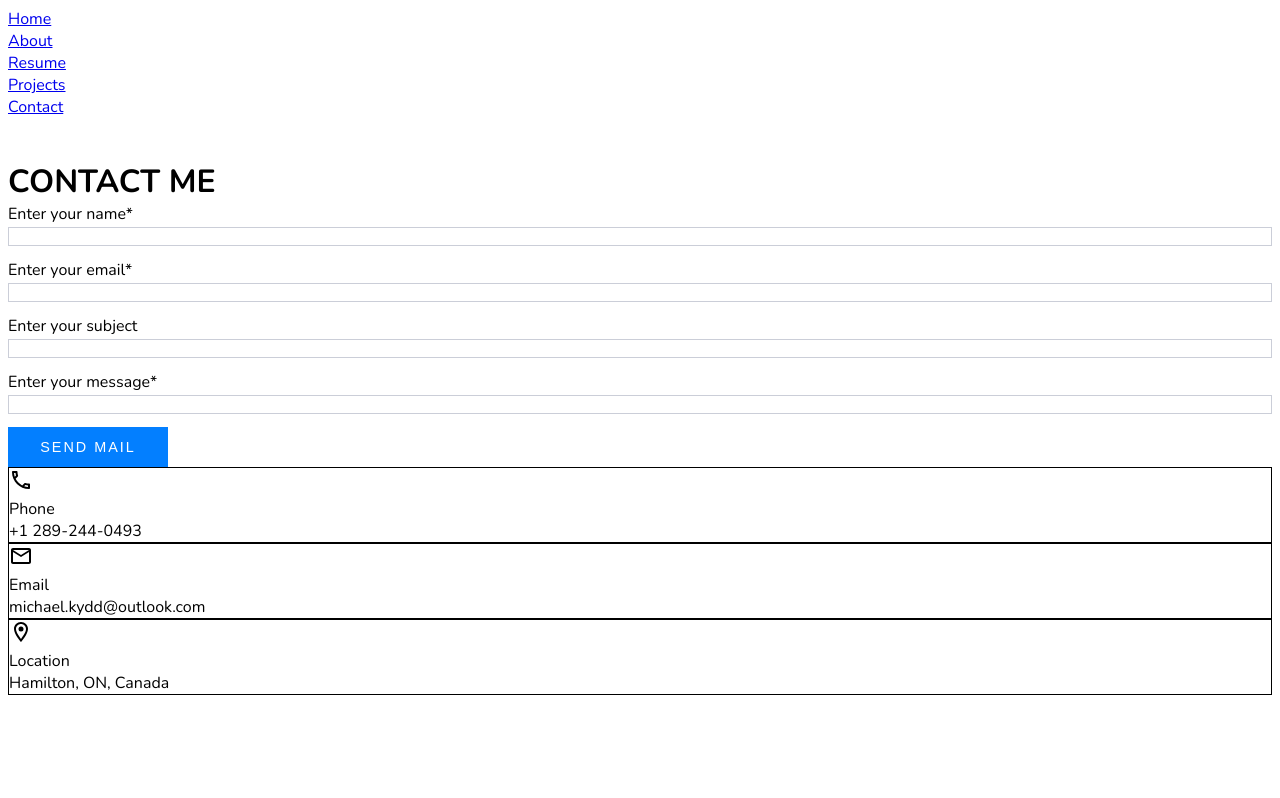
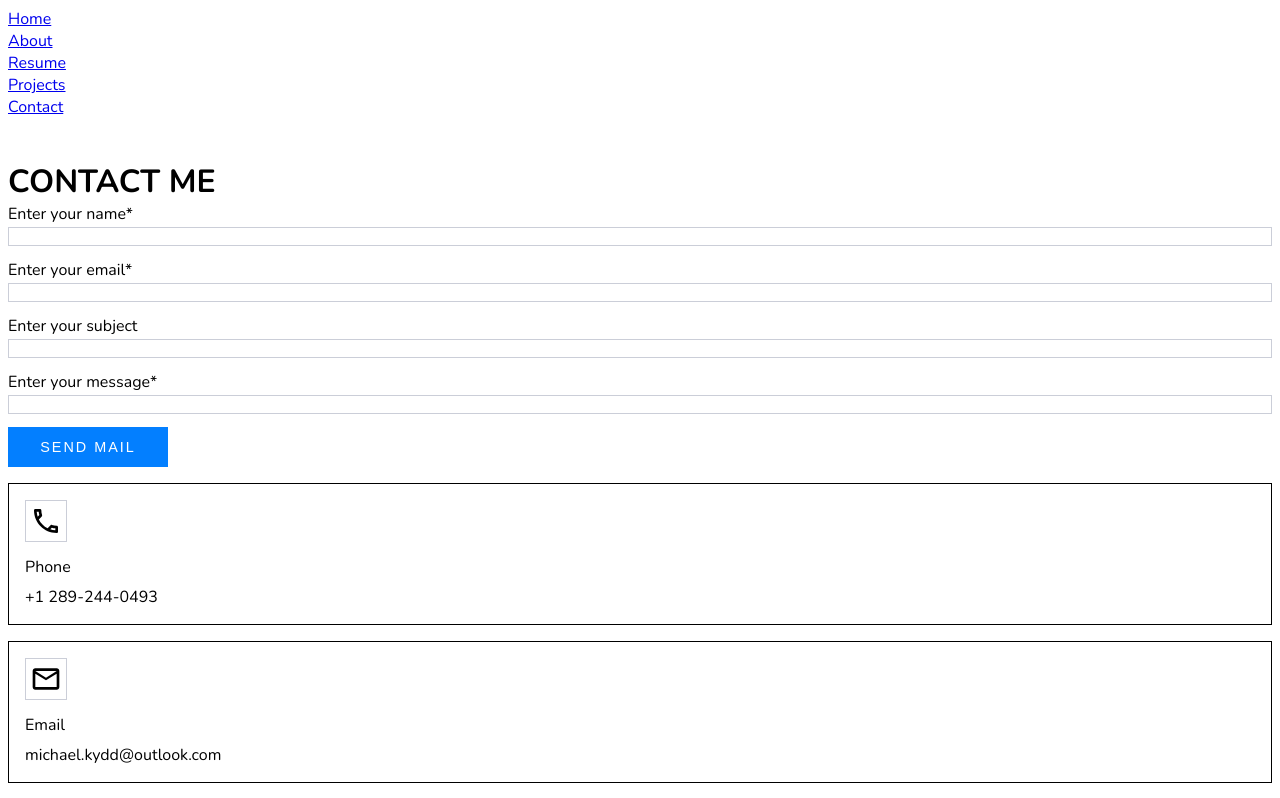
Before and after one commit to mkydd/react-portfolio, a React (Create React App) app: page /contact in a window 1280 px wide. Shown: the top 798 px of the page. Built offline with nearby package versions, Linux system fonts and the light colour scheme.

Commit message:
style Contact page: style contact info cards

```diff
--- a/src/components/ContactInfo.js
+++ b/src/components/ContactInfo.js
@@ -7,17 +7,29 @@ function ContactInfo() {
   return (
     <div className='contact-info'>
       <div className="contact-info-card" style={{border: '1px solid black'}}>
-        <LocalPhoneOutlinedIcon />
+        <LocalPhoneOutlinedIcon
+          style={{
+            border: '1px solid #cbced8',
+            padding: '0.25rem',
+            fontSize: '2rem'}} />
         <p className="contact-type">Phone</p>
         <p className="contact-info">+1 289-244-0493</p>
       </div>
       <div className="contact-info-card" style={{border: '1px solid black'}}>
-        <EmailOutlinedIcon />
+        <EmailOutlinedIcon
+          style={{
+            border: '1px solid #cbced8',
+            padding: '0.25rem',
+            fontSize: '2rem'}} />
         <p className="contact-type">Email</p>
         <p className="contact-info">michael.kydd@outlook.com</p>
       </div>
       <div className="contact-info-card" style={{border: '1px solid black'}}>
-        <LocationOnOutlinedIcon />
+        <LocationOnOutlinedIcon
+          style={{
+            border: '1px solid #cbced8',
+            padding: '0.25rem',
+            fontSize: '2rem'}} />
         <p className="contact-type">Location</p>
         <p className="contact-info">Hamilton, ON, Canada</p>
       </div>
--- a/src/styles/styles.css
+++ b/src/styles/styles.css
@@ -238,3 +238,11 @@ body {
     font-size: 0.9rem;
     text-transform: uppercase;
 }
+
+.contact-info-card {
+    padding: 1rem;
+    margin-block: 1rem;
+}
+.contact-type {
+    margin-block: 0.5rem;
+}
```
